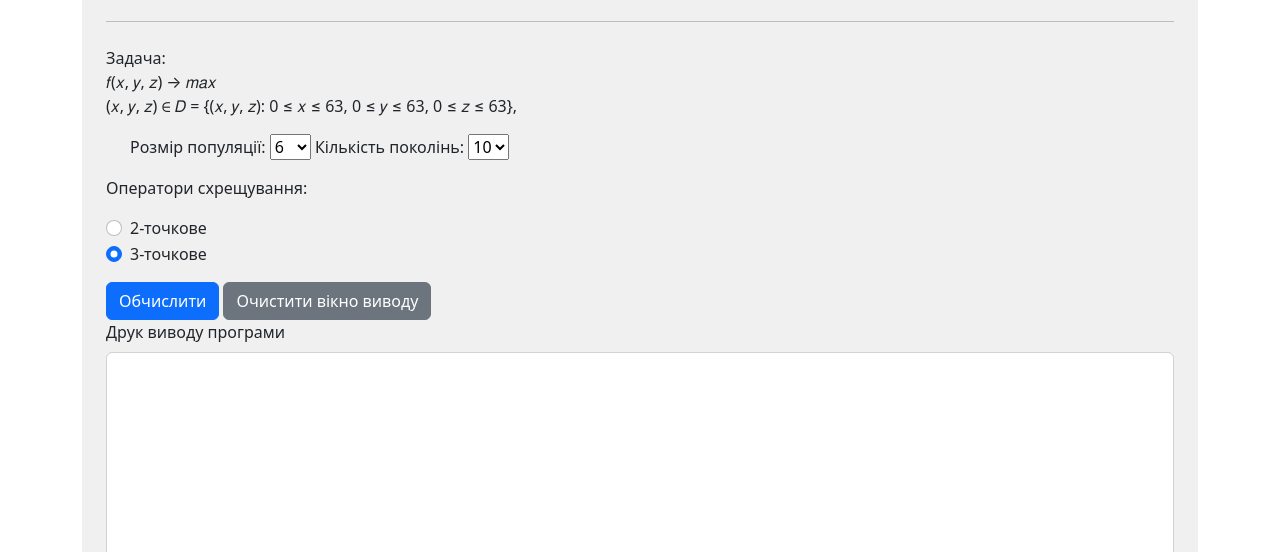
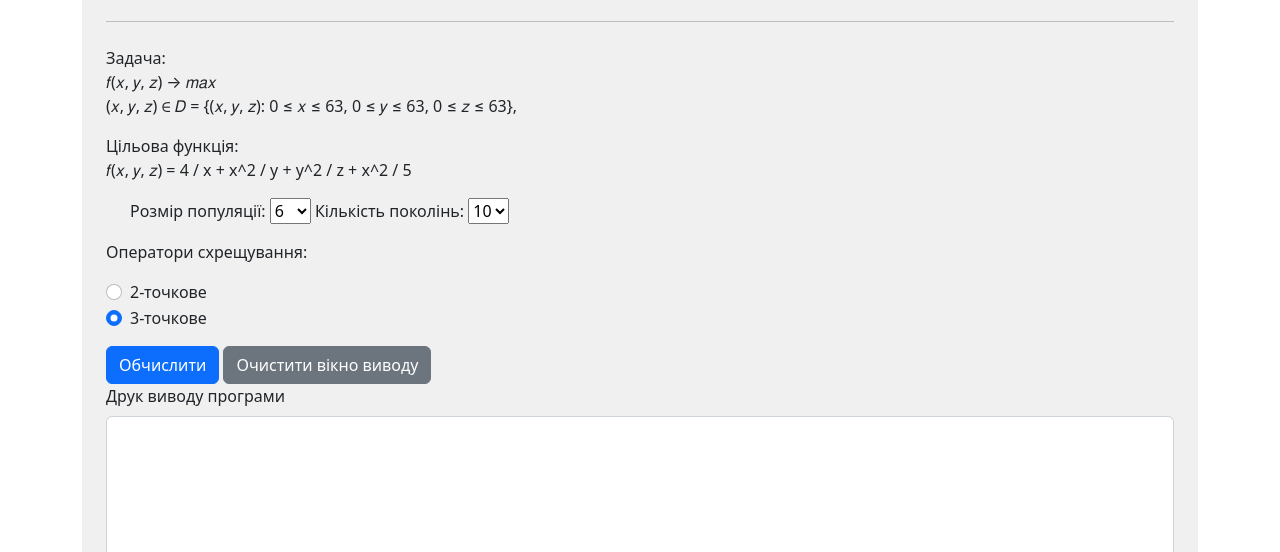
Before and after one commit to tol8901/genetic-algorithm-example, a plain HTML site: page index.html in a window 1280 px wide. Shown: the part 248-800 px from the top of the page. Drawn offline with nearby package versions, Linux system fonts and the light colour scheme.

Commit message:
[003] - Add target function to front page

```diff
--- a/index.html
+++ b/index.html
@@ -7,7 +7,6 @@
     <title>Document</title>
     <link href="https://cdn.jsdelivr.net/npm/bootstrap@5.2.3/dist/css/bootstrap.min.css" rel="stylesheet" integrity="sha384-rbsA2VBKQhggwzxH7pPCaAqO46MgnOM80zW1RWuH61DGLwZJEdK2Kadq2F9CUG65" crossorigin="anonymous">
     <script src="https://cdn.jsdelivr.net/npm/bootstrap@5.2.3/dist/js/bootstrap.bundle.min.js" integrity="sha384-kenU1KFdBIe4zVF0s0G1M5b4hcpxyD9F7jL+jjXkk+Q2h455rYXK/7HAuoJl+0I4" crossorigin="anonymous"></script>
-    <script src="./script.js"></script>
     <script src="./words.js"></script>
 </head>
 <body onload="getOne()">
@@ -27,12 +26,18 @@
 
         <form id="form">
             <div class="mb-3">
+              <p>
                 Задача: <br>
                 𝑓(𝑥, 𝑦, 𝑧) → 𝑚𝑎𝑥 <br />
                 (𝑥, 𝑦, 𝑧) ∈ 𝐷 = {(𝑥, 𝑦, 𝑧): 0 ≤ 𝑥 ≤ 63, 0 ≤ 𝑦 ≤ 63, 0 ≤ 𝑧 ≤ 63},
+
+              </p>
+              <p>
+                Цільова функція: <br>
+                𝑓(𝑥, 𝑦, 𝑧) = 4 / x + x^2 / y + y^2 / z + x^2 / 5
+              </p>
             </div>
             <div class="mb-3">
-
                 <div class="form-check">
                   <label for="flexRadioDefaultSize">Розмір популяції:</label>
                   <select id="populationSize" name="defaultSize">
```
